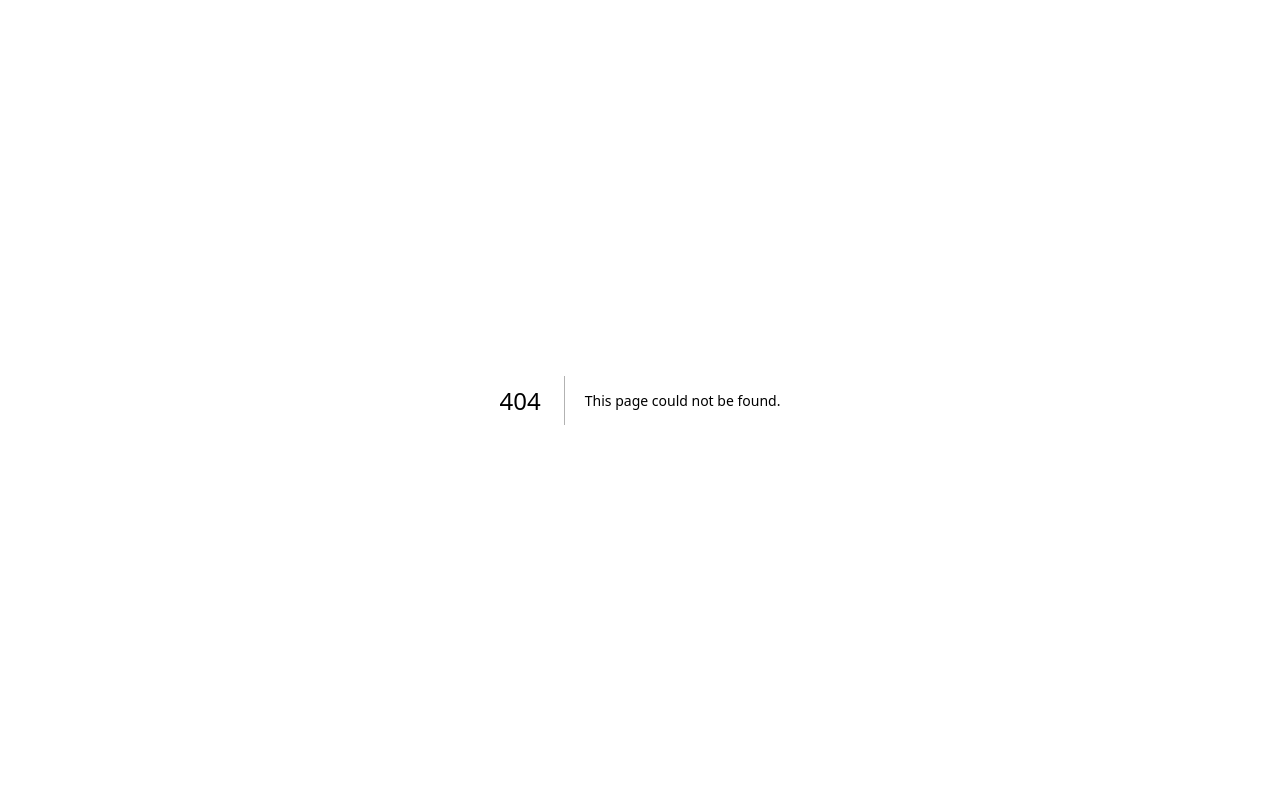
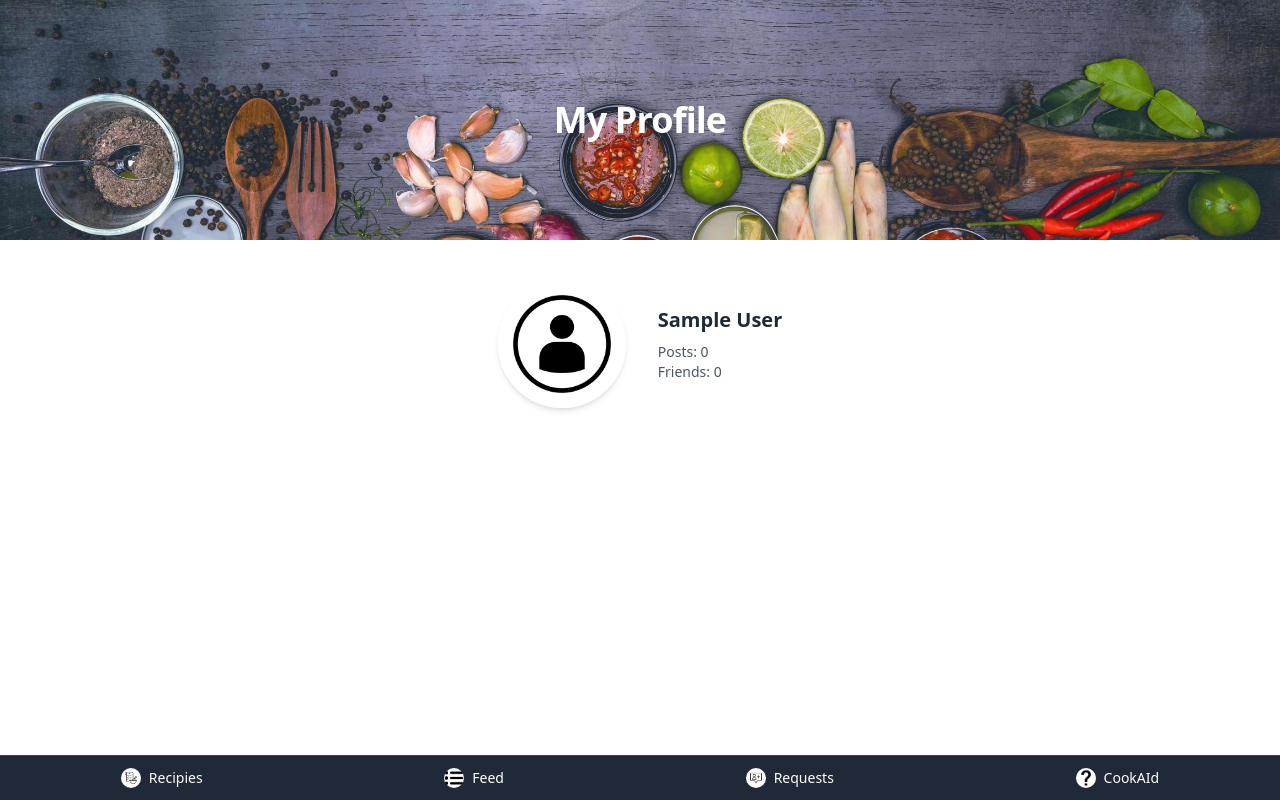
Before and after one commit to alexandra-popa27/Proiect-Cloud-Computing, a Next.js app: page /profile in a window 1280 px wide. Before the commit this address had no page. Built offline with nearby package versions, Linux system fonts and the light colour scheme; sample sign-in values are in the browser's storage.

Commit message:
profile page initial look

```diff
--- a/components/MainPage.jsx
+++ b/components/MainPage.jsx
@@ -101,7 +101,7 @@ const MainPage=()=>{
 
             {/* Bottom navigation */}
             <div className="fixed bottom-0 left-0 w-full bg-gray-800 text-white flex justify-around py-3 border-t border-gray-700 z-50">
-            <button className="flex items-center gap-2 text-sm hover:text-yellow-400">
+            <button onClick={() => router.push("/profile")} className="flex items-center gap-2 text-sm hover:text-yellow-400">
                 <img src="/profile_icon.jpg" alt="Profile" className="w-5 h-5 rounded-full" />
                 Profile
             </button>
--- /dev/null
+++ b/components/ProfilePage.jsx
@@ -0,0 +1,76 @@
+import React, { useEffect, useState } from "react";
+import { useRouter } from "next/router";
+
+const ProfilePage = () => {
+  const router = useRouter();
+  const [user, setUser] = useState(null);
+
+  useEffect(() => {
+    // Get user data from localStorage
+    const storedUser = localStorage.getItem("user");
+    if (storedUser) {
+      setUser(JSON.parse(storedUser));
+    } else {
+      // Redirect if not logged in
+      router.push("/");
+    }
+  }, []);
+
+  if (!user) return null;
+
+  const profileImage = user.profilePicture && user.profilePicture.trim() !== ""
+    ? user.profilePicture
+    : "/profile_icon.jpg";
+
+  return (
+    <div className="min-h-screen bg-beige flex flex-col">
+      {/* Image + text overlay */}
+      <div className="relative h-60 overflow-hidden p-4">
+        <img className="absolute inset-0 w-full h-full object-cover" src="/cooking.jpg" alt="Profile Background" />
+        <div className="absolute inset-0 flex items-center justify-center text-white text-4xl font-bold tracking-tight text-center">
+          My Profile
+        </div>
+      </div>
+
+      {/* Profile info */}
+      <div className="flex flex-col items-center justify-center mt-10 px-4">
+        <div className="flex flex-col md:flex-row items-center gap-8">
+          <img
+            src={profileImage}
+            alt="Profile"
+            className="w-32 h-32 rounded-full object-cover shadow-md border-2 border-white"
+          />
+          <div className="text-center md:text-left">
+            <h2 className="text-xl font-semibold text-gray-800 dark:text-white mb-2">{user.name}</h2>
+            <p className="text-sm text-gray-600 dark:text-gray-300">Posts: 0</p>
+            <p className="text-sm text-gray-600 dark:text-gray-300">Friends: 0</p>
+          </div>
+        </div>
+      </div>
+
+      {/* Bottom navigation */}
+      <div className="fixed bottom-0 left-0 w-full bg-gray-800 text-white flex justify-around py-3 border-t border-gray-700 z-50">
+        <button
+          onClick={() => router.push("/main")}
+          className="flex items-center gap-2 text-sm hover:text-yellow-400">
+          <img src="/recipie_icon.jpg" alt="Recipies" className="w-5 h-5 rounded-full" />
+          Recipies
+        </button>
+        <button className="flex items-center gap-2 text-sm hover:text-yellow-400">
+          <img src="/feed_icon.png" alt="Feed" className="w-5 h-5 rounded-full" />
+          Feed
+        </button>
+        <button className="flex items-center gap-2 text-sm hover:text-yellow-400">
+          <img src="/request_icon.jpg" alt="Requests" className="w-5 h-5 rounded-full" />
+          Requests
+        </button>
+        <button className="flex items-center gap-2 text-sm hover:text-yellow-400">
+          <img src="/AI_chat_icon.jpg" alt="CookAId" className="w-5 h-5 rounded-full" />
+          CookAId
+        </button>
+      </div>
+    </div>
+  );
+};
+
+export default ProfilePage;
--- a/pages/api/users.js
+++ b/pages/api/users.js
@@ -40,6 +40,7 @@ export default async function handler(req, res) {
       password: hashedPassword,
       checkChef: Boolean(checkChef),
       role: "generic",
+      profilePicture: "",
       createdAt: new Date(),
     });
 
--- /dev/null
+++ b/pages/profile.jsx
@@ -0,0 +1,5 @@
+import ProfilePage from "@/components/ProfilePage";
+
+export default function Profile() {
+  return <ProfilePage />;
+}
```
Also changed, not shown: public/AI_chat_icon.jpg, public/recipie_icon.jpg (added).
